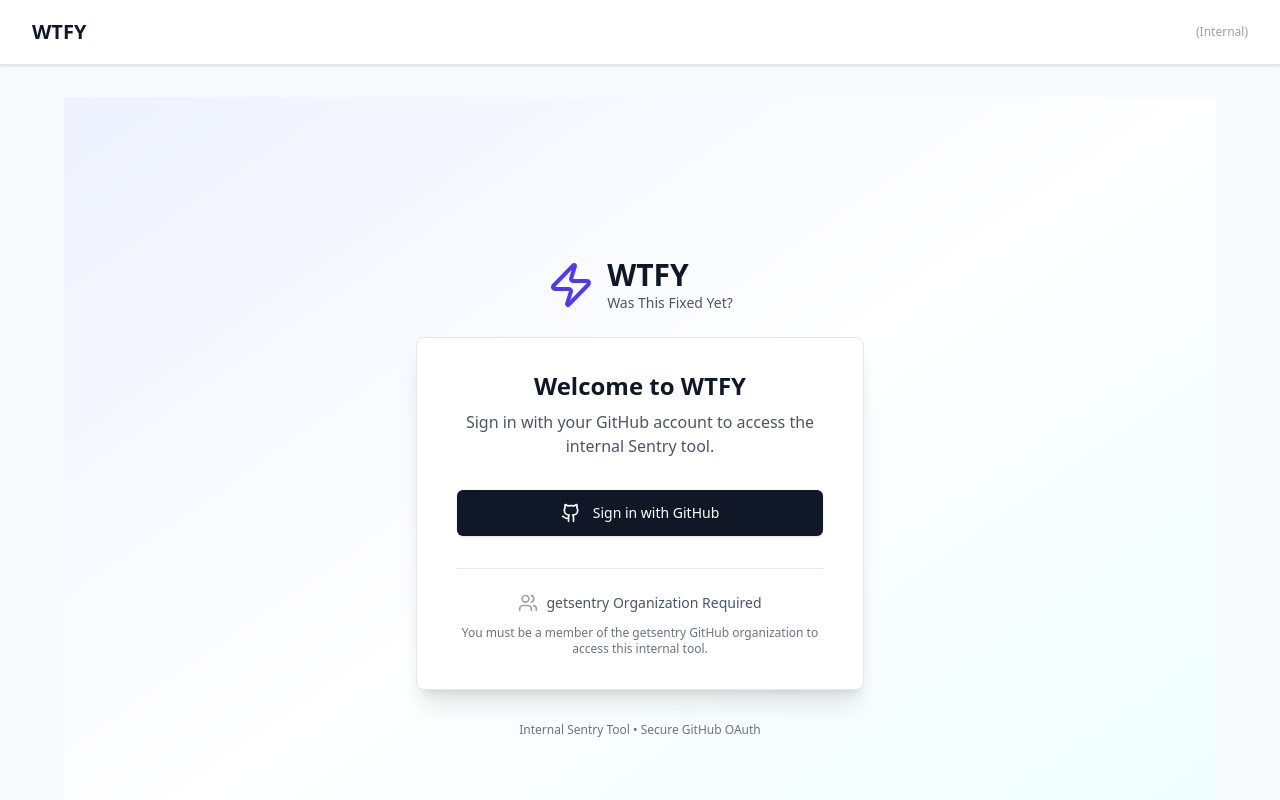
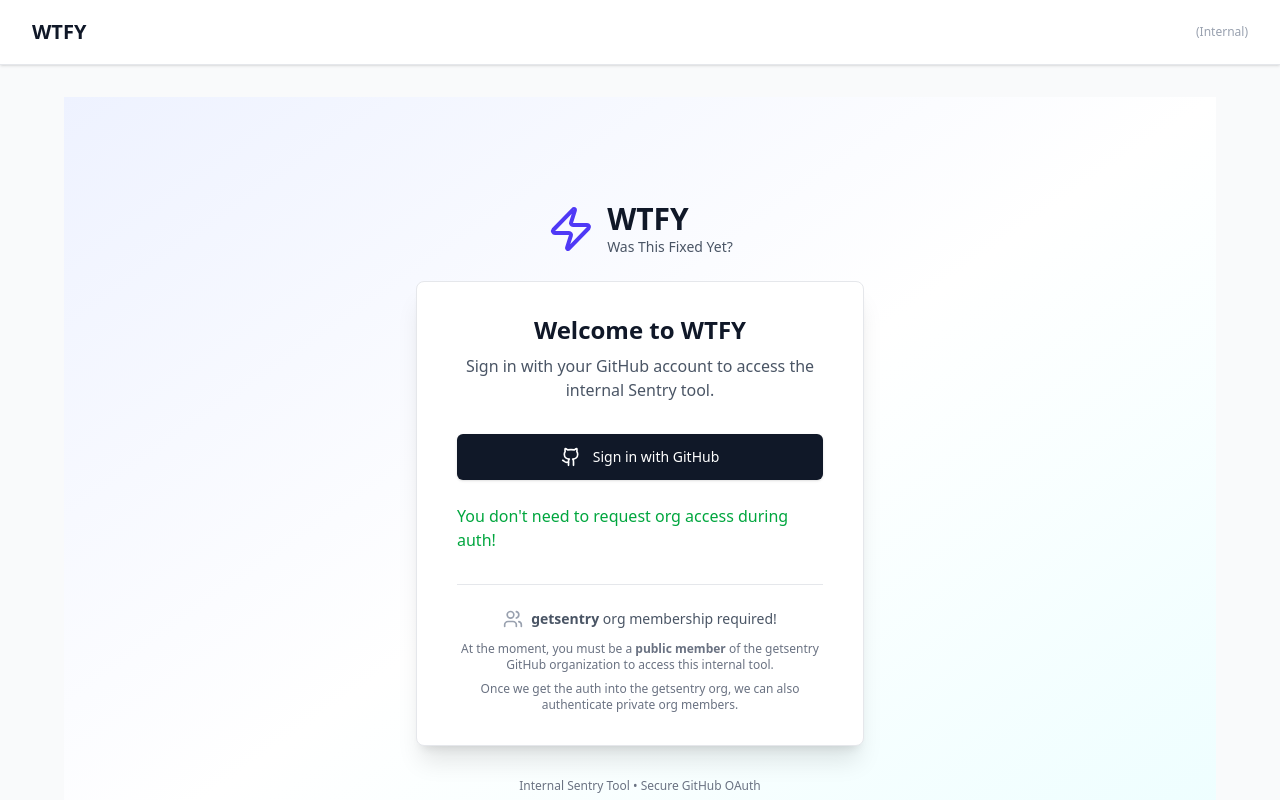
Before and after one commit to getsentry/hackweek-wtfy, a SvelteKit app: page /login in a window 1280 px wide. Shown: the top 800 px of the page. Built offline with nearby package versions, Linux system fonts and the light colour scheme; no server answers.

Commit message:
improve login slightly

```diff
--- a/src/lib/server/auth.ts
+++ b/src/lib/server/auth.ts
@@ -135,7 +135,7 @@
 	const params = new URLSearchParams({
 		client_id: clientId,
 		redirect_uri: redirectUri,
-		scope: 'read:user user:email read:org',
+		scope: 'read:user user:email',
 		state: generateRandomState()
 	});
 
--- a/src/routes/login/+page.svelte
+++ b/src/routes/login/+page.svelte
@@ -63,7 +63,7 @@
 			{/if}
 
 			<!-- GitHub Login Button -->
-			<div class="space-y-6">
+			<div class="flex flex-col items-center space-y-6">
 				<a
 					href="/auth/login"
 					class="flex w-full items-center justify-center rounded-md border border-transparent bg-gray-900 px-4 py-3 text-sm font-medium text-white shadow-sm transition-colors hover:bg-gray-800 focus:ring-2 focus:ring-gray-500 focus:ring-offset-2 focus:outline-none dark:bg-gray-700 dark:hover:bg-gray-600"
@@ -71,6 +71,7 @@
 					<Github class="mr-3 h-5 w-5" />
 					Sign in with GitHub
 				</a>
+				<p class="text-green-600">You don't need to request org access during auth!</p>
 			</div>
 
 			<!-- Requirements -->
@@ -79,11 +80,16 @@
 					<div class="mb-3 flex items-center justify-center">
 						<Users class="mr-2 h-5 w-5 text-gray-400" />
 						<span class="text-sm font-medium text-gray-600 dark:text-gray-400">
-							getsentry Organization Required
+							<strong>getsentry</strong> org membership required!
 						</span>
 					</div>
 					<p class="mx-auto max-w-sm text-xs text-gray-500 dark:text-gray-400">
-						You must be a member of the getsentry GitHub organization to access this internal tool.
+						At the moment, you must be a <strong>public member</strong> of the getsentry GitHub organization
+						to access this internal tool.
+					</p>
+					<p class="mx-auto mt-2 max-w-sm text-xs text-gray-500 dark:text-gray-400">
+						Once we get the auth into the getsentry org, we can also authenticate private org
+						members.
 					</p>
 				</div>
 			</div>
```
